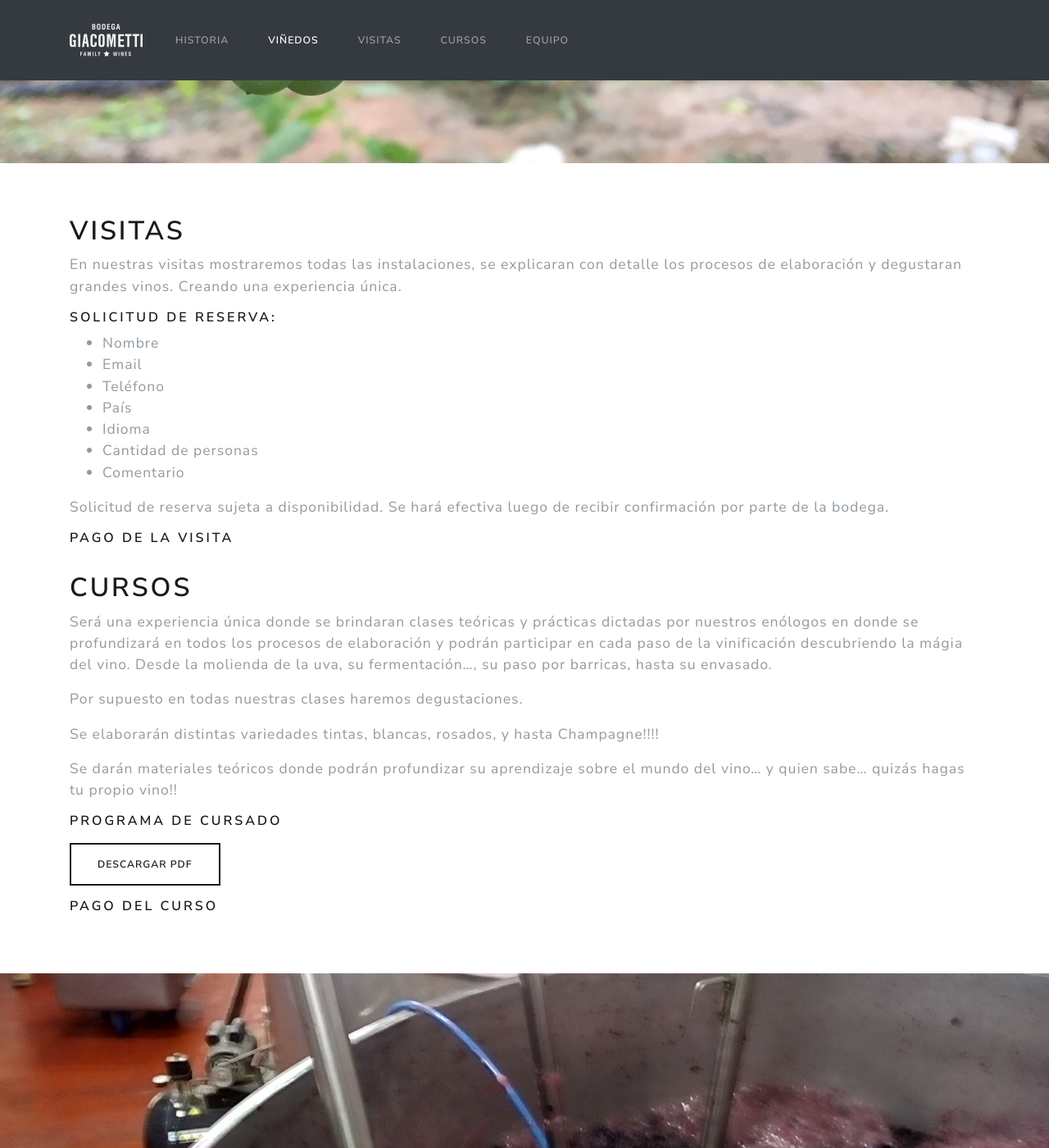
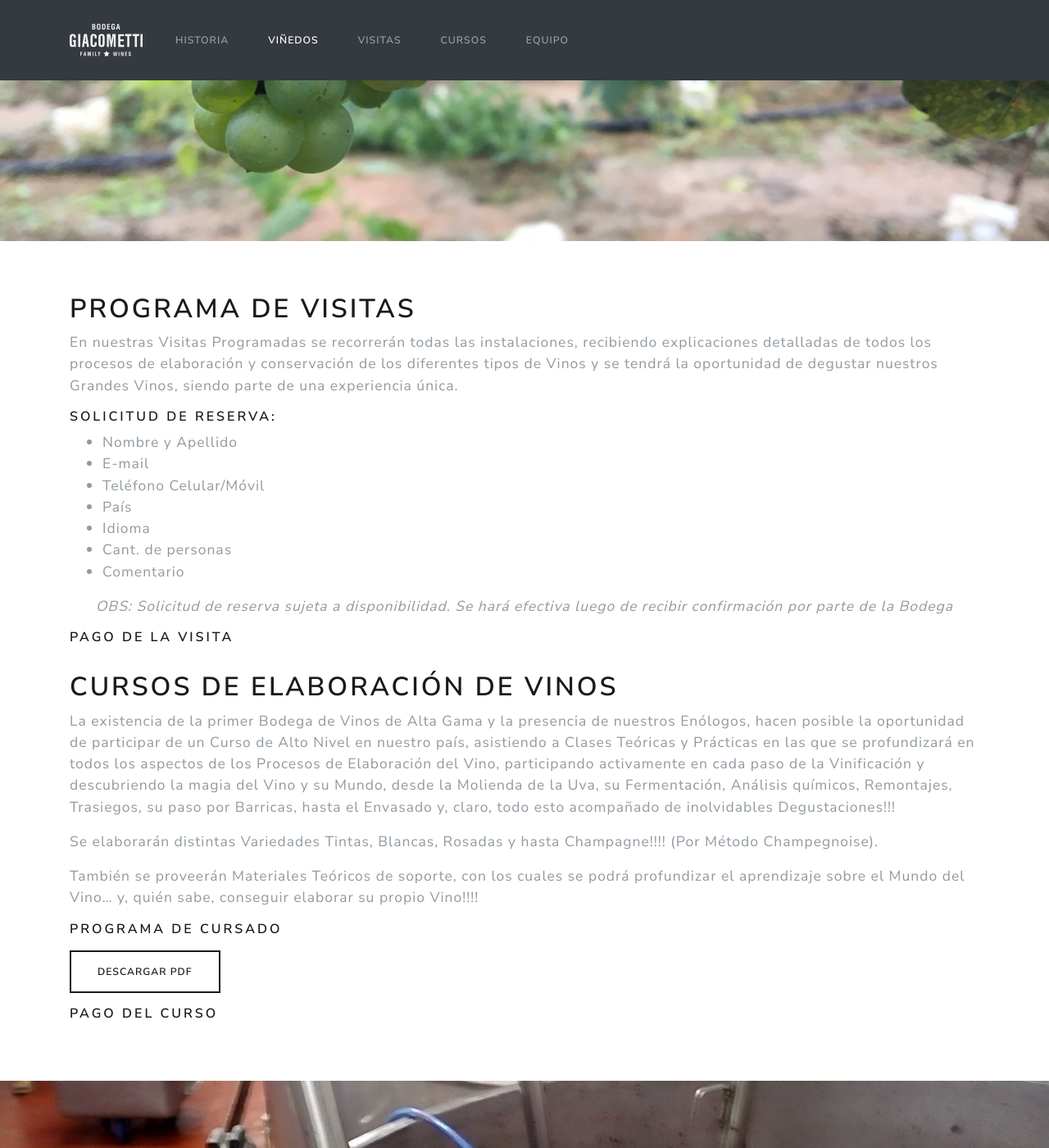
Before and after one commit to francocatena/bg-site, a Jekyll site: the page built from index.html, in a window 1280 px wide and 1400 px high, scrolled down 2684 px. Shown: the whole window at 82% size. Built offline with Jekyll 4.4.1, drawn with Linux system fonts in a browser that asks for light colours; some of the changed text lies outside the part shown.

Commit message:
New wording

```diff
--- a/_includes/es/courses.html
+++ b/_includes/es/courses.html
@@ -1,22 +1,18 @@
 <span class="anchor" id="courses"></span>
 
 <div class="container mt-4">
-  <h1>Cursos</h1>
+  <h1>Cursos de elaboración de vinos</h1>
 
   <p class="lead">
-    Será una experiencia única donde se brindaran clases teóricas y prácticas dictadas por nuestros enólogos en donde se profundizará en todos los procesos de elaboración y podrán participar en cada paso de la vinificación descubriendo la mágia del vino. Desde la molienda de la uva, su fermentación…, su paso por barricas, hasta su envasado.
+    La existencia de la primer Bodega de Vinos de Alta Gama y la presencia de nuestros Enólogos, hacen posible la oportunidad de participar de un Curso de Alto Nivel en nuestro país, asistiendo a Clases Teóricas y Prácticas en las que se profundizará en todos los aspectos de los Procesos de Elaboración del Vino, participando activamente en cada paso de la Vinificación y descubriendo la magia del Vino y su Mundo, desde la Molienda de la Uva, su Fermentación, Análisis químicos, Remontajes, Trasiegos, su paso por Barricas, hasta el Envasado y, claro, todo esto acompañado de inolvidables Degustaciones!!!
   </p>
 
   <p class="lead">
-    Por supuesto en todas nuestras clases haremos degustaciones.
+    Se elaborarán distintas Variedades Tintas, Blancas, Rosadas y hasta Champagne!!!! (Por Método Champegnoise).
   </p>
 
   <p class="lead">
-    Se elaborarán distintas variedades tintas, blancas, rosados, y hasta Champagne!!!!
-  </p>
-
-  <p class="lead">
-    Se darán materiales teóricos donde podrán profundizar su aprendizaje sobre el mundo del vino… y quien sabe… quizás hagas tu propio vino!!
+    También se proveerán Materiales Teóricos de soporte, con los cuales se podrá profundizar el aprendizaje sobre el Mundo del Vino… y, quién sabe, conseguir elaborar su propio Vino!!!!
   </p>
 
   <h2 class="h5">PROGRAMA DE CURSADO</h2>
--- a/_includes/es/history.html
+++ b/_includes/es/history.html
@@ -1,18 +1,22 @@
 <span class="anchor" id="history"></span>
 
 <div class="container pt-4">
-  <h1>Historia</h1>
+  <h1>Un poco de historia</h1>
 
   <p class="lead">
-    Bodega Giacometti comenzó con la idea de que lo imposible no sólo fuese posible, sino también lograrlo de la forma más perfecta y precisa. Cesar Victorio Giacometti y Ruth Dominguez hicieron realidad un sueño en el cual nacieron nuevos viñedos y grandes vinos.
+    Bodega Giacometti nació de la idea de que lo imposible, hecho con pasión, no sólo es posible, sino que también se puede lograr de la forma más perfecta y precisa.
   </p>
 
   <p class="lead">
-    Con un gran soporte técnico e investigaciones se logro plantar viñedos en uno de los lugares mas extremos del mundo, “El Chaco Paraguayo”, y lleno de historia. A su vez se logro congelar uvas de distintas zonas del mundo y traerlas a la República del Paraguay donde se vinificaron con los máximos cuidados produciendo vinos únicos.
+    César Victorio Giacometti y Ruth Lorena Dominguez hicieron realidad este sueño del cual nacieron Nuevos Viñedos y Grandes Vinos.
   </p>
 
   <p class="lead">
-    Reescribiendo la historia de la vitivinicultura en Paraguay con la primer Bodega de vinos Alta gama
+    Con un fuerte soporte técnico, y luego de arduas investigaciones y experiencias, se lograron implantar viñedos en uno de los lugares más extremos y lleno de historia del mundo, “El Chaco Paraguayo”,. A su vez, se logró traer al Paraguay uvas congeladas de distintas zonas del mundo, para vinificarlas con los máximos cuidados y la mejor tecnología, produciendo vinos únicos.
+  </p>
+
+  <p class="lead">
+    Si la Vitivinicultura es el arte de cultivar la Vid y elaborar el Vino, en Paraguay estamos reescribiendo su historia con la primer Bodega de Vinos de Alta Gama.
   </p>
 </div>
 
--- a/_includes/es/vineyards.html
+++ b/_includes/es/vineyards.html
@@ -6,20 +6,20 @@
   <h2 class="h5">Viñedo experimental:</h2>
 
   <p class="lead">
-    Mayor Infante Rivarola, cuenta con 18 variedades (7 variedades blancas y 11 			variedades tintas). Fecha de plantación: 02 de Octubre de 2018
+    Mayor Infante Rivarola, con 18 Variedades (7 de Uvas Blancas y 11 variedades tintas). Fecha de plantación: 02 de Octubre de 2018.
   </p>
 
   <h2 class="h5">Viñedo Yacaré:</h2>
 
   <p class="lead">
-    Mayor Infante Rivarola, 10 hectareas en espaldero
+    Mayor Infante Rivarola, 10 Hectáreas en espaldero.
   </p>
 
   <h2 class="h5">Viñedos Argentina:</h2>
 
   <ul class="list-unstyled lead">
     <li>
-      Tunuyan, Altamira; Vistaflores; La Consulta (cosecha 2018)
+      Tunuyán, Altamira; Vistaflores; La Consulta (cosecha 2018)
     </li>
     <li>
       Tunuyan, Altamira; La Consulta (cosecha 2019)
--- a/_includes/es/visits.html
+++ b/_includes/es/visits.html
@@ -1,26 +1,26 @@
 <span class="anchor" id="visits"></span>
 
 <div class="container mt-4">
-  <h1>Visitas</h1>
+  <h1>Programa de visitas</h1>
 
   <p class="lead">
-    En nuestras visitas mostraremos todas las instalaciones, se explicaran con detalle los procesos de elaboración y degustaran grandes vinos. Creando una experiencia única.
+    En nuestras Visitas Programadas se recorrerán todas las instalaciones, recibiendo explicaciones detalladas de todos los procesos de elaboración y conservación de los diferentes tipos de Vinos y se tendrá la oportunidad de degustar nuestros Grandes Vinos, siendo parte de una experiencia única.
   </p>
 
   <h2 class="h5">Solicitud de reserva:</h2>
 
   <ul class="lead">
-    <li>Nombre</li>
-    <li>Email</li>
-    <li>Teléfono</li>
+    <li>Nombre y Apellido</li>
+    <li>E-mail</li>
+    <li>Teléfono Celular/Móvil</li>
     <li>País</li>
     <li>Idioma</li>
-    <li>Cantidad de personas</li>
+    <li>Cant. de personas</li>
     <li>Comentario</li>
   </ul>
 
-  <p class="lead">
-    Solicitud de reserva sujeta a disponibilidad. Se hará efectiva luego de recibir confirmación por parte de la bodega.
+  <p class="lead text-center">
+    <em>OBS: Solicitud de reserva sujeta a disponibilidad. Se hará efectiva luego de recibir confirmación por parte de la Bodega</em>
   </p>
 
   <h2 class="h5">PAGO DE LA VISITA</h2>
```
